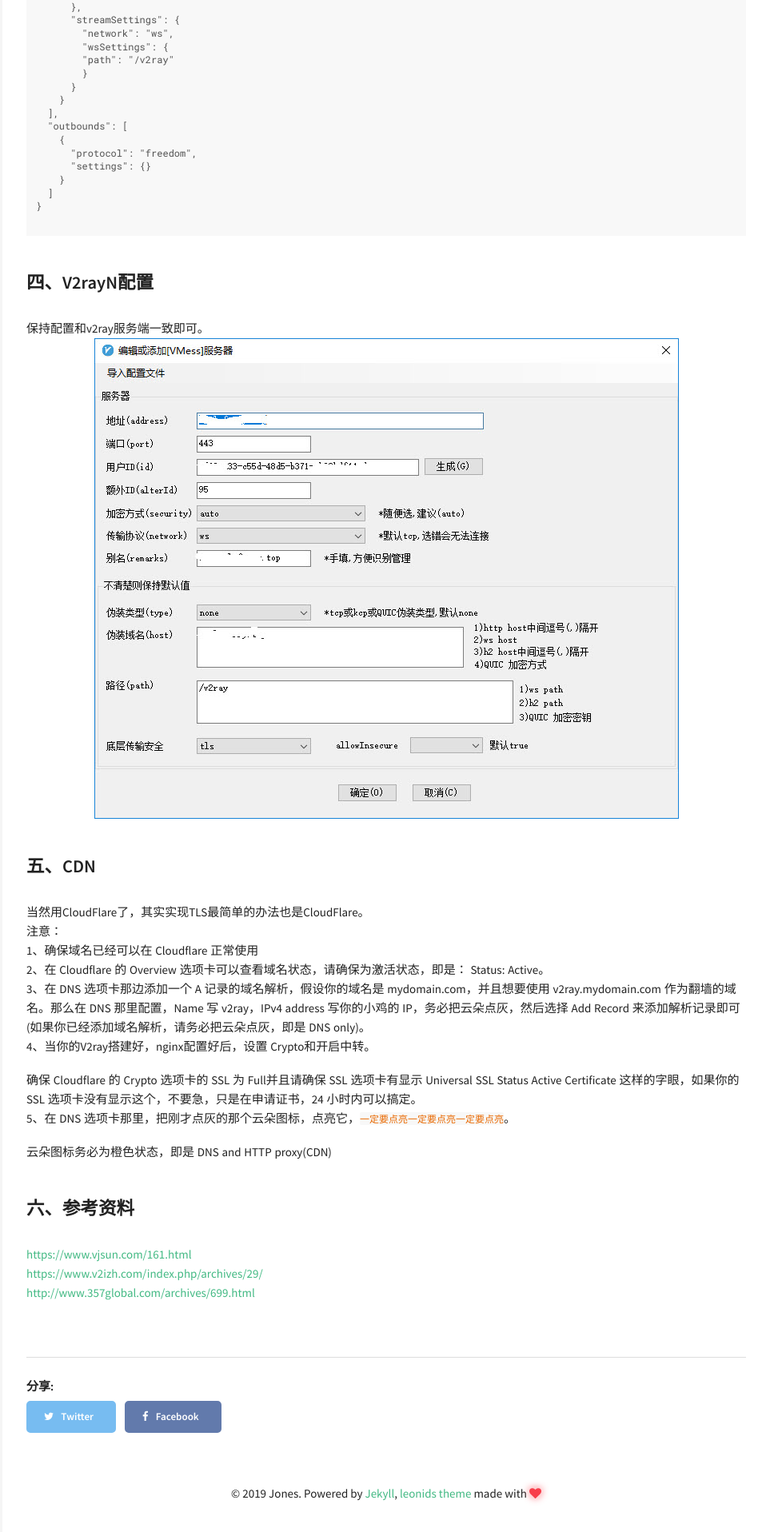
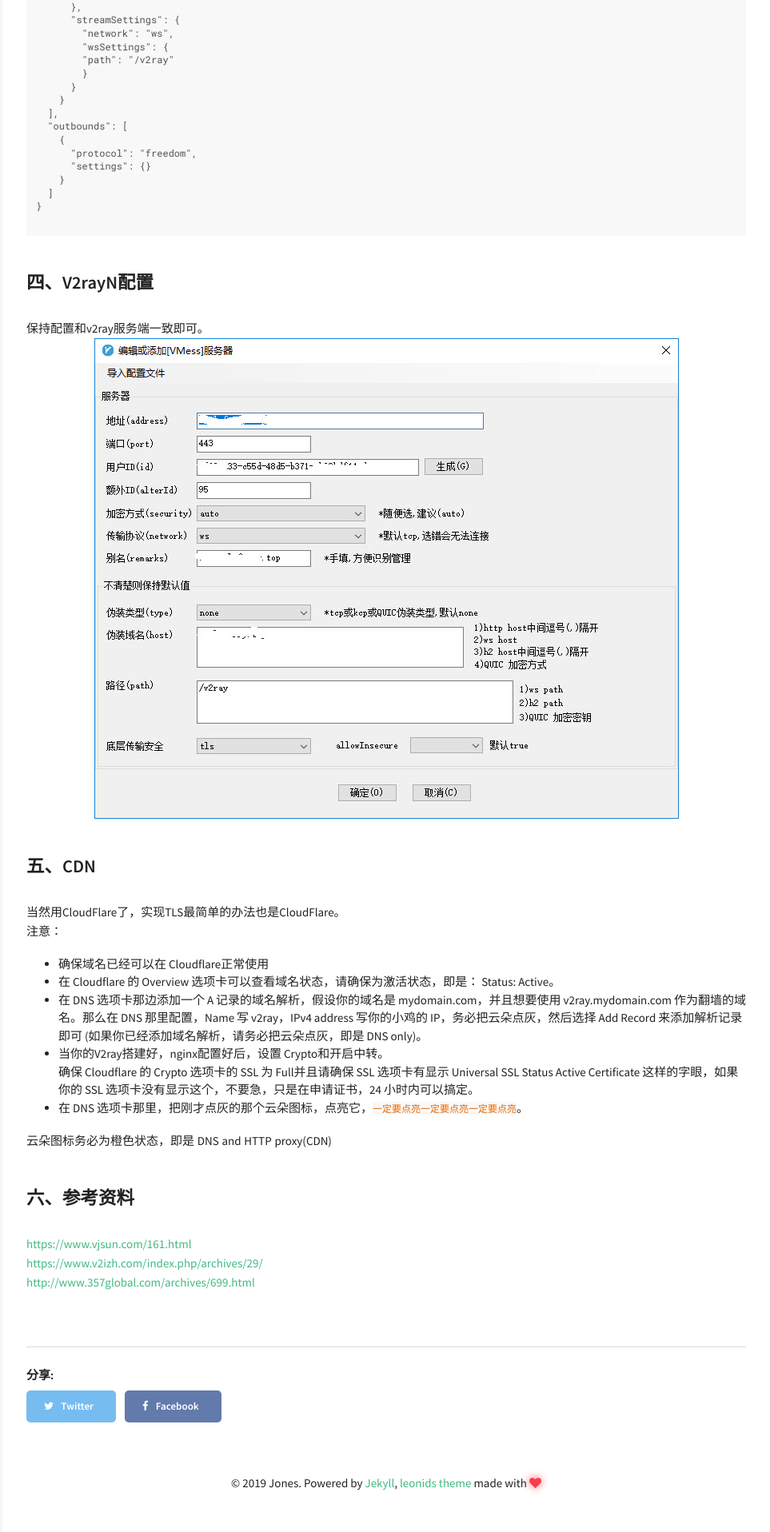
Before and after one commit to mapleferry/mapleferry.github.io, a Jekyll site: the page built from _posts/2019-07-05-v2ray-WebSocket+TLS+Web+CDN.md, in a window 1280 px wide. Shown: the part 2472-4388 px from the top of the page at 80% size, without its empty margins (317-1280 px from the left). Built offline with Jekyll 4.4.1, drawn with Linux system fonts in a browser that asks for light colours; comment, search, counter and statistics services are not loaded.

Commit message:
修改Screen、CDN等

```diff
--- a/_posts/2019-07-05-v2ray-WebSocket+TLS+Web+CDN.md
+++ b/_posts/2019-07-05-v2ray-WebSocket+TLS+Web+CDN.md
@@ -108,16 +108,15 @@
 保持配置和v2ray服务端一致即可。
 ![图片](/img/v2rayN_set.jpg)
 ### 五、CDN
-当然用CloudFlare了，其实实现TLS最简单的办法也是CloudFlare。
+当然用CloudFlare了，实现TLS最简单的办法也是CloudFlare。
 注意：
-1、确保域名已经可以在 Cloudflare 正常使用
-2、在 Cloudflare 的 Overview 选项卡可以查看域名状态，请确保为激活状态，即是： Status: Active。
-3、在 DNS 选项卡那边添加一个 A 记录的域名解析，假设你的域名是 mydomain.com，并且想要使用 v2ray.mydomain.com 作为翻墙的域名。那么在 DNS 那里配置，Name 写 v2ray，IPv4 address 写你的小鸡的 IP，务必把云朵点灰，然后选择 Add Record 来添加解析记录即可
+* 确保域名已经可以在 Cloudflare正常使用
+* 在 Cloudflare 的 Overview 选项卡可以查看域名状态，请确保为激活状态，即是： Status: Active。
+* 在 DNS 选项卡那边添加一个 A 记录的域名解析，假设你的域名是 mydomain.com，并且想要使用 v2ray.mydomain.com 作为翻墙的域名。那么在 DNS 那里配置，Name 写 v2ray，IPv4 address 写你的小鸡的 IP，务必把云朵点灰，然后选择 Add Record 来添加解析记录即可
 (如果你已经添加域名解析，请务必把云朵点灰，即是 DNS only)。
-4、当你的V2ray搭建好，nginx配置好后，设置 Crypto和开启中转。
-
+* 当你的V2ray搭建好，nginx配置好后，设置 Crypto和开启中转。
 确保 Cloudflare 的 Crypto 选项卡的 SSL 为 Full并且请确保 SSL 选项卡有显示 Universal SSL Status Active Certificate 这样的字眼，如果你的 SSL 选项卡没有显示这个，不要急，只是在申请证书，24 小时内可以搞定。
-5、在 DNS 选项卡那里，把刚才点灰的那个云朵图标，点亮它，`一定要点亮一定要点亮一定要点亮`。
+* 在 DNS 选项卡那里，把刚才点灰的那个云朵图标，点亮它，`一定要点亮一定要点亮一定要点亮`。
 
 云朵图标务必为橙色状态，即是 DNS and HTTP proxy(CDN)
 
```
